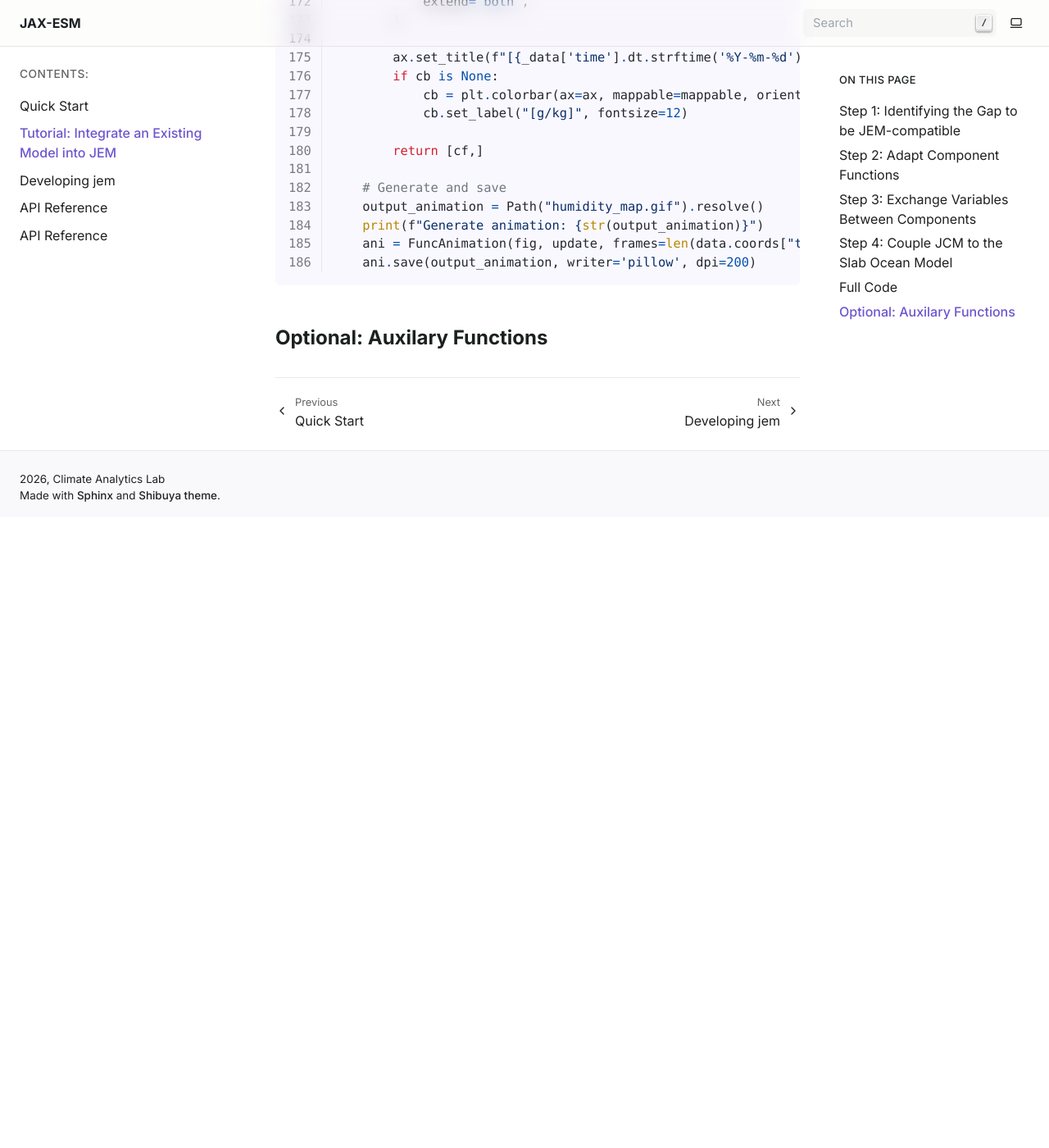
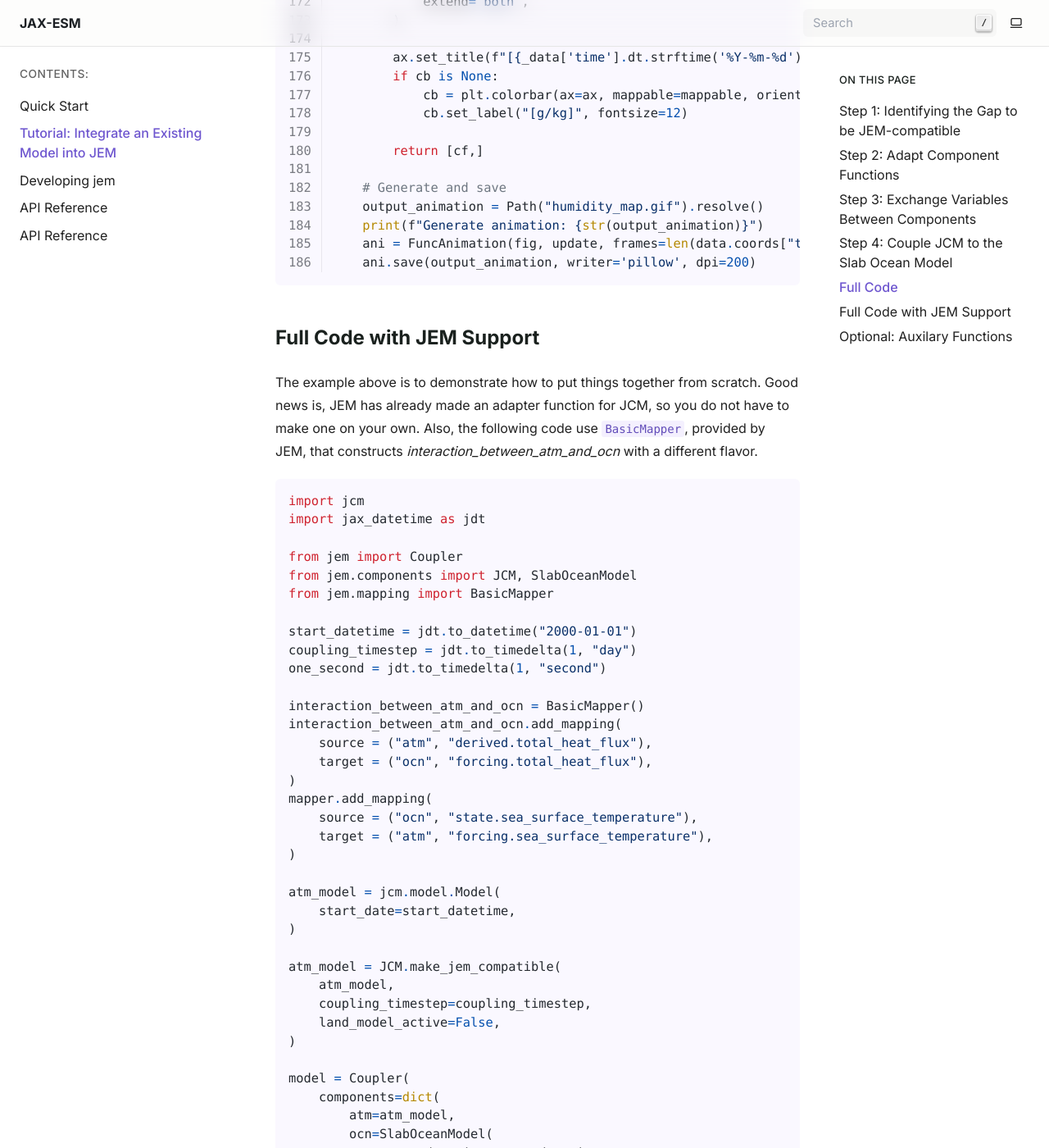
Before and after one commit to climate-analytics-lab/jax-esm, a Sphinx documentation site: the page built from docs/source/tutorial.rst, in a window 1280 px wide and 1400 px high, scrolled down 8713 px. Shown: the whole window at 82% size. Built offline with Sphinx 7.4.7, drawn with Linux system fonts in a browser that asks for light colours; before the commit the page ends 9343 px from its top, so only the background shows below that; some of the changed text lies outside the part shown.

```diff
--- a/docs/source/tutorial.rst
+++ b/docs/source/tutorial.rst
@@ -188,5 +188,68 @@
    :linenos:
 
 
+Full Code with JEM Support
+--------------------------
+
+The example above is to demonstrate how to put things together from scratch.
+Good news is, JEM has already made an adapter function for JCM, so you do
+not have to make one on your own. Also, the following code use
+:code:`BasicMapper`, provided by JEM, that constructs
+`interaction_between_atm_and_ocn` with a different flavor.
+
+.. code-block:: python
+
+    import jcm
+    import jax_datetime as jdt
+
+    from jem import Coupler
+    from jem.components import JCM, SlabOceanModel
+    from jem.mapping import BasicMapper
+
+    start_datetime = jdt.to_datetime("2000-01-01")
+    coupling_timestep = jdt.to_timedelta(1, "day")
+    one_second = jdt.to_timedelta(1, "second")
+
+    interaction_between_atm_and_ocn = BasicMapper()
+    interaction_between_atm_and_ocn.add_mapping(
+        source = ("atm", "derived.total_heat_flux"),
+        target = ("ocn", "forcing.total_heat_flux"),
+    )
+    mapper.add_mapping(
+        source = ("ocn", "state.sea_surface_temperature"),
+        target = ("atm", "forcing.sea_surface_temperature"),
+    )
+
+    atm_model = jcm.model.Model(
+        start_date=start_datetime,
+    )
+
+    atm_model = JCM.make_jem_compatible(
+        atm_model,
+        coupling_timestep=coupling_timestep,
+        land_model_active=False,
+    )
+
+    model = Coupler(
+        components=dict(
+            atm=atm_model,
+            ocn=SlabOceanModel(
+                start_datetime=start_datetime,
+                timestep=coupling_timestep / one_second,
+            ),
+        ),
+        mappers=dict(interaction_between_atm_and_ocn=interaction_between_atm_and_ocn),
+    )
+
+    simulation_interval = jdt.to_timedelta(30, "day")
+    initial_state, final_state, predictions = model.run(
+        workflow=["interaction_between_atm_and_ocn", "atm", "ocn"],
+        iterations = int(simulation_interval / coupling_timestep),
+    )
+
+    output_dict = model.predictions_to_xarray(predictions)
+    print(output_dict["atm"]) # xarray.Dataset
+    print(output_dict["ocn"])
+
 Optional: Auxilary Functions
 ----------------------------
```
Also changed, not shown: README.md (+6 -4 lines), 1 other file.
